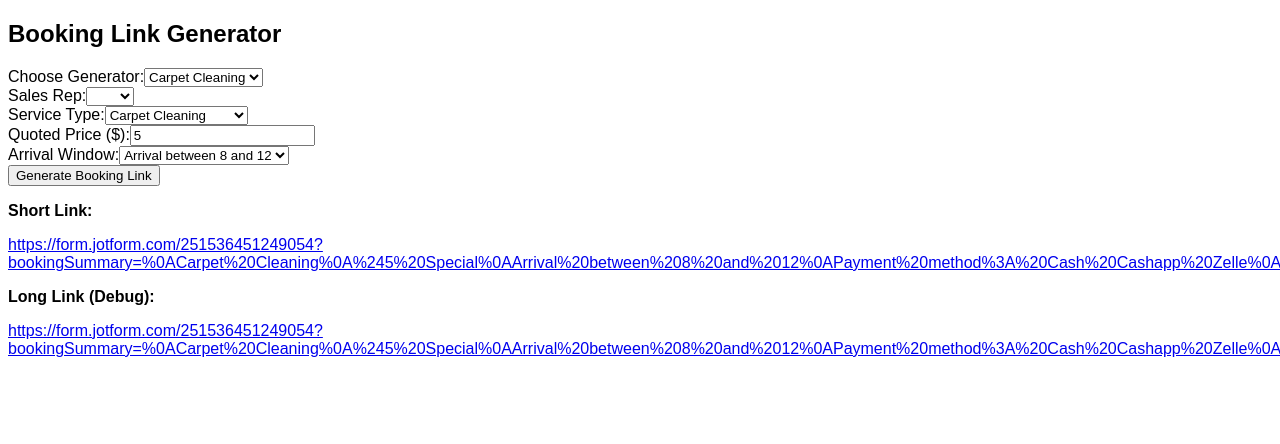
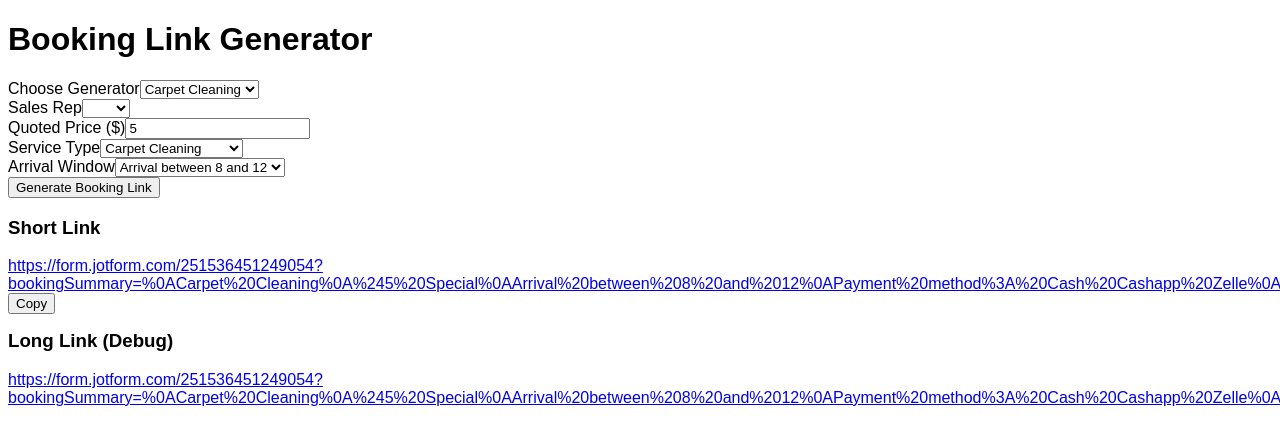
Before and after one commit to Samedaysteamer/booking-link-generator, a React (Vite) app: page / in a window 1280 px wide. Both pictures are taken after typing "5" into the empty fields and a click on the button "Generate Booking Link". Shown: the top 444 px of the page. Built offline with nearby package versions, Linux system fonts and the light colour scheme; no server answers.

Commit message:
Update App.jsx

```diff
--- a/App.jsx
+++ b/App.jsx
@@ -2,6 +2,7 @@ import React, { useState } from 'react';
 import './BookingLinkGenerator.css';
 
 export default function App() {
+  // -------- Core state (unchanged defaults) --------
   const [mode, setMode] = useState('carpet');
   const [salesRep, setSalesRep] = useState('');
 
@@ -14,12 +15,42 @@ export default function App() {
   const [additionalRate, setAdditionalRate] = useState('');
   const [movingArrival, setMovingArrival] = useState('Arrival between 7 and 9');
   const [numMovers, setNumMovers] = useState('2');
-  const [truckInfo, setTruckInfo] = useState('');
+  const [truckInfo, setTruckInfo] = useState(''); // "" or "2"
   const [truckSize, setTruckSize] = useState('17');
 
-  const [generatedLink, setGeneratedLink] = useState('');
-  const [rawLink, setRawLink] = useState('');
+  const [generatedLink, setGeneratedLink] = useState(''); // short link to send
+  const [rawLink, setRawLink] = useState('');             // long link debug
+  const [copied, setCopied] = useState(false);
 
+  // -------- New: Moving Specials --------
+  // "custom" = your original behavior (manual fields)
+  // "special_2men"  -> $300 first 2 hrs, $150 addl, 2 men, 2x17' trucks
+  // "special_4men"  -> $600 first 2 hrs, $300 addl, 4 men, 2x17' trucks
+  const [movingSpecial, setMovingSpecial] = useState('custom');
+
+  const applySpecial = (value) => {
+    setMovingSpecial(value);
+    if (value === 'special_2men') {
+      setBlockPrice('300');
+      setBlockHours('2');
+      setAdditionalRate('150');
+      setNumMovers('2');
+      setTruckInfo('2');     // two trucks
+      setTruckSize('17');    // 17 ft
+    } else if (value === 'special_4men') {
+      setBlockPrice('600');
+      setBlockHours('2');
+      setAdditionalRate('300');
+      setNumMovers('4');
+      setTruckInfo('2');     // two trucks
+      setTruckSize('17');    // 17 ft
+    }
+    // If custom: leave whatever the rep already entered
+  };
+
+  const disableWhenSpecial = movingSpecial !== 'custom';
+
+  // -------- Link Generator (same logic you had, intact) --------
   const generateLink = () => {
     let summary = '';
     let baseUrl = '';
@@ -42,18 +73,18 @@ Card payment: 7% processing fee`;
 
       arrivalWindowText = arrivalWindow;
 
-      if (arrivalWindow === 'Arrival between 8 and 12') { arrivalStart = '8 AM'; arrivalEnd = '12 PM'; }
-      else if (arrivalWindow === 'Arrival between 10 and 2') { arrivalStart = '10 AM'; arrivalEnd = '2 PM'; }
-      else if (arrivalWindow === 'Arrival between 12 and 4') { arrivalStart = '12 PM'; arrivalEnd = '4 PM'; }
-      else if (arrivalWindow === 'Arrival between 1 and 5') { arrivalStart = '1 PM'; arrivalEnd = '5 PM'; }
-      else if (arrivalWindow === 'Arrival between 3 and 7') { arrivalStart = '3 PM'; arrivalEnd = '7 PM'; }
+      if (arrivalWindow === 'Arrival between 8 and 12')       { arrivalStart = '8 AM';  arrivalEnd = '12 PM'; }
+      else if (arrivalWindow === 'Arrival between 10 and 2')  { arrivalStart = '10 AM'; arrivalEnd = '2 PM';  }
+      else if (arrivalWindow === 'Arrival between 12 and 4')  { arrivalStart = '12 PM'; arrivalEnd = '4 PM';  }
+      else if (arrivalWindow === 'Arrival between 1 and 5')   { arrivalStart = '1 PM';  arrivalEnd = '5 PM';  }
+      else if (arrivalWindow === 'Arrival between 3 and 7')   { arrivalStart = '3 PM';  arrivalEnd = '7 PM';  }
     } else {
-      const truckLabel = truckInfo ? `(${truckInfo}) ` : '';
+      const trucksLabel = truckInfo ? `(${truckInfo}) ` : '';
       summary = `${salesRep}
 $${blockPrice} First ${blockHours} Hours Then $${additionalRate} per
 hour for each additional hour after that.
 ${movingArrival}
-${numMovers} Men ${truckLabel}${truckSize} Ft Trucks
+${numMovers} Men ${trucksLabel}${truckSize} Ft Trucks
 Payment methods:
 Cash, CashApp, Zelle
 CashApp payment $5 fee
@@ -63,13 +94,13 @@ CashApp payment $5 fee
       baseUrl = 'https://form.jotform.com/251537865180159';
       arrivalWindowText = movingArrival;
 
-      if (movingArrival === 'Arrival between 7 and 9') { arrivalStart = '7 AM'; arrivalEnd = '9 AM'; }
-      else if (movingArrival === 'Arrival between 9 to 11') { arrivalStart = '9 AM'; arrivalEnd = '11 AM'; }
-      else if (movingArrival === 'Arrival between 11 and 1') { arrivalStart = '11 AM'; arrivalEnd = '1 PM'; }
-      else if (movingArrival === 'Arrival between 1 and 3') { arrivalStart = '1 PM'; arrivalEnd = '3 PM'; }
-      else if (movingArrival === 'Arrival between 3 to 5') { arrivalStart = '3 PM'; arrivalEnd = '5 PM'; }
+      if (movingArrival === 'Arrival between 7 and 9')        { arrivalStart = '7 AM';  arrivalEnd = '9 AM';  }
+      else if (movingArrival === 'Arrival between 9 to 11')   { arrivalStart = '9 AM';  arrivalEnd = '11 AM'; }
+      else if (movingArrival === 'Arrival between 11 and 1')  { arrivalStart = '11 AM'; arrivalEnd = '1 PM';  }
+      else if (movingArrival === 'Arrival between 1 and 3')   { arrivalStart = '1 PM';  arrivalEnd = '3 PM';  }
+      else if (movingArrival === 'Arrival between 3 to 5')    { arrivalStart = '3 PM';  arrivalEnd = '5 PM';  }
 
-      setServiceType('Moving');
+      setServiceType('Moving'); // keep your existing behavior
     }
 
     const encodedSummary = encodeURIComponent(summary);
@@ -85,20 +116,33 @@ CashApp payment $5 fee
       `&salesRep=${encodeURIComponent(salesRep)}`;
 
     setRawLink(fullLink);
+    setCopied(false);
 
-    // Shorten via Vercel serverless to guarantee correct redirect
+    // Shorten via your Vercel API (server-side: /api/shorten.js)
     fetch(`/api/shorten?url=${encodeURIComponent(fullLink)}`)
       .then(r => r.json())
       .then(({ shortUrl }) => setGeneratedLink(shortUrl || fullLink))
       .catch(() => setGeneratedLink(fullLink));
   };
 
+  const copyShort = async () => {
+    if (!generatedLink) return;
+    try {
+      await navigator.clipboard.writeText(generatedLink);
+      setCopied(true);
+      setTimeout(() => setCopied(false), 1500);
+    } catch (_) {
+      setCopied(false);
+    }
+  };
+
   return (
     <div className="container">
-      <h2>Booking Link Generator</h2>
+      <h1 className="title">Booking Link Generator</h1>
 
+      <div className="card">
         <div className="form-group">
-        <label>Choose Generator:</label>
+          <label>Choose Generator</label>
           <select value={mode} onChange={(e) => setMode(e.target.value)}>
             <option value="carpet">Carpet Cleaning</option>
             <option value="moving">Moving</option>
@@ -106,8 +150,9 @@ CashApp payment $5 fee
           </select>
         </div>
 
-      <div className="form-group">
-        <label>Sales Rep:</label>
+        <div className="form-row">
+          <div className="form-group half">
+            <label>Sales Rep</label>
             <select value={salesRep} onChange={(e) => setSalesRep(e.target.value)}>
               <option value=""> </option>
               <option value="*01*">*01*</option>
@@ -117,9 +162,17 @@ CashApp payment $5 fee
           </div>
 
           {(mode === 'carpet' || mode === 'duct') && (
+            <div className="form-group half">
+              <label>Quoted Price ($)</label>
+              <input type="number" value={quotedPrice} onChange={(e) => setQuotedPrice(e.target.value)} />
+            </div>
+          )}
+        </div>
+
+        {(mode === 'carpet' || mode === 'duct') && (
           <>
             <div className="form-group">
-            <label>Service Type:</label>
+              <label>Service Type</label>
               <select value={serviceType} onChange={(e) => setServiceType(e.target.value)}>
                 {mode === 'carpet' && (
                   <>
@@ -144,12 +197,7 @@ CashApp payment $5 fee
             </div>
 
             <div className="form-group">
-            <label>Quoted Price ($):</label>
-            <input type="number" value={quotedPrice} onChange={(e) => setQuotedPrice(e.target.value)} />
-          </div>
-
-          <div className="form-group">
-            <label>Arrival Window:</label>
+              <label>Arrival Window</label>
               <select value={arrivalWindow} onChange={(e) => setArrivalWindow(e.target.value)}>
                 {mode === 'carpet' && (
                   <>
@@ -173,27 +221,39 @@ CashApp payment $5 fee
 
         {mode === 'moving' && (
           <>
+            {/* Specials */}
             <div className="form-group">
-            <label>Quoted Price for First Block ($):</label>
-            <input type="number" value={blockPrice} onChange={(e) => setBlockPrice(e.target.value)} />
+              <label>Moving Specials</label>
+              <select value={movingSpecial} onChange={(e) => applySpecial(e.target.value)}>
+                <option value="custom">— Custom —</option>
+                <option value="special_2men">$300 first 2 hrs / $150 addl — 2 Men, 2×17′ trucks</option>
+                <option value="special_4men">$600 first 2 hrs / $300 addl — 4 Men, 2×17′ trucks</option>
+              </select>
+              <small className="hint">Pick a special, then choose the arrival window. You can switch back to “Custom” to edit fields.</small>
             </div>
 
-          <div className="form-group">
-            <label>Duration of First Block (hrs):</label>
-            <select value={blockHours} onChange={(e) => setBlockHours(e.target.value)}>
+            <div className="form-row">
+              <div className="form-group half">
+                <label>Quoted Price for First Block ($)</label>
+                <input type="number" value={blockPrice} onChange={(e) => setBlockPrice(e.target.value)} disabled={disableWhenSpecial} />
+              </div>
+              <div className="form-group half">
+                <label>Duration of First Block (hrs)</label>
+                <select value={blockHours} onChange={(e) => setBlockHours(e.target.value)} disabled={disableWhenSpecial}>
                   <option value="2">2</option>
                   <option value="3">3</option>
                   <option value="1">1</option>
                 </select>
               </div>
-
-          <div className="form-group">
-            <label>Additional Hour Rate ($):</label>
-            <input type="number" value={additionalRate} onChange={(e) => setAdditionalRate(e.target.value)} />
             </div>
 
-          <div className="form-group">
-            <label>Arrival Window:</label>
+            <div className="form-row">
+              <div className="form-group half">
+                <label>Additional Hour Rate ($)</label>
+                <input type="number" value={additionalRate} onChange={(e) => setAdditionalRate(e.target.value)} disabled={disableWhenSpecial} />
+              </div>
+              <div className="form-group half">
+                <label>Arrival Window</label>
                 <select value={movingArrival} onChange={(e) => setMovingArrival(e.target.value)}>
                   <option>Arrival between 7 and 9</option>
                   <option>Arrival between 9 to 11</option>
@@ -202,27 +262,29 @@ CashApp payment $5 fee
                   <option>Arrival between 3 to 5</option>
                 </select>
               </div>
+            </div>
 
-          <div className="form-group">
-            <label>Number of Movers:</label>
-            <select value={numMovers} onChange={(e) => setNumMovers(e.target.value)}>
+            <div className="form-row">
+              <div className="form-group half">
+                <label>Number of Movers</label>
+                <select value={numMovers} onChange={(e) => setNumMovers(e.target.value)} disabled={disableWhenSpecial}>
                   <option value="2">2</option>
                   <option value="3">3</option>
                   <option value="4">4</option>
                 </select>
               </div>
-
-          <div className="form-group">
-            <label>Number of Trucks (leave blank if one):</label>
-            <select value={truckInfo} onChange={(e) => setTruckInfo(e.target.value)}>
+              <div className="form-group half">
+                <label>Number of Trucks (blank if one)</label>
+                <select value={truckInfo} onChange={(e) => setTruckInfo(e.target.value)} disabled={disableWhenSpecial}>
                   <option value=""></option>
                   <option value="2">2</option>
                 </select>
               </div>
+            </div>
 
             <div className="form-group">
-            <label>Truck Size (Ft):</label>
-            <select value={truckSize} onChange={(e) => setTruckSize(e.target.value)}>
+              <label>Truck Size (Ft)</label>
+              <select value={truckSize} onChange={(e) => setTruckSize(e.target.value)} disabled={disableWhenSpecial}>
                 <option value="17">17</option>
                 <option value="20">20</option>
                 <option value="26">26</option>
@@ -231,21 +293,36 @@ CashApp payment $5 fee
           </>
         )}
 
-      <button onClick={generateLink}>Generate Booking Link</button>
+        <button className="btn-primary" onClick={generateLink}>
+          Generate Booking Link
+        </button>
+      </div>
 
-      {generatedLink && (
-        <div className="result">
-          <p><strong>Short Link:</strong></p>
-          <a href={generatedLink} target="_blank" rel="noopener noreferrer">{generatedLink}</a>
-        </div>
+      {/* Results */}
+      <div className="card">
+        <h3>Short Link</h3>
+        {generatedLink ? (
+          <>
+            <a className="link" href={generatedLink} target="_blank" rel="noopener noreferrer">
+              {generatedLink}
+            </a>
+            <button className="btn-secondary" onClick={copyShort}>
+              {copied ? 'Copied!' : 'Copy'}
+            </button>
+          </>
+        ) : (
+          <p className="muted">Generate a link to see it here.</p>
         )}
 
-      {rawLink && (
-        <div className="result">
-          <p><strong>Long Link (Debug):</strong></p>
-          <a href={rawLink} target="_blank" rel="noopener noreferrer">{rawLink}</a>
+        <h3 style={{ marginTop: '1rem' }}>Long Link (Debug)</h3>
+        {rawLink ? (
+          <a className="link" href={rawLink} target="_blank" rel="noopener noreferrer">
+            {rawLink}
+          </a>
+        ) : (
+          <p className="muted">Shown for verification only.</p>
+        )}
       </div>
-      )}
     </div>
   );
 }
```
Lines whose indentation alone changed are shown as unchanged.
